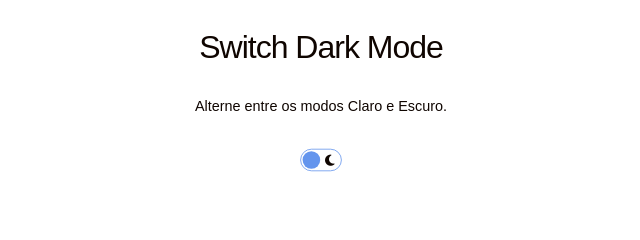
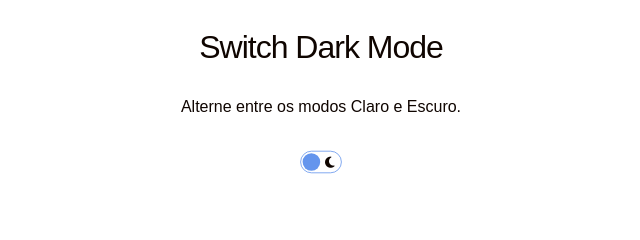
Before and after one commit to philipeoliveira/switch-dark-mode, a plain HTML site: page index.html in a window 1280 px wide. Shown: the top 240 px of the page, 319-959 px from the left. Drawn offline with Linux system fonts and the light colour scheme; a web font is replaced by a local one.

Commit message:
Increase the font size for paragraphs

```diff
--- a/css/global.css
+++ b/css/global.css
@@ -46,7 +46,7 @@ h1 {
 }
 p {
    color: var(--color-text-toggle);
-   font-size: var(--size-xs-sm);
+   font-size: var(--size-sm);
    letter-spacing: 0;
 }
 footer p {
```
